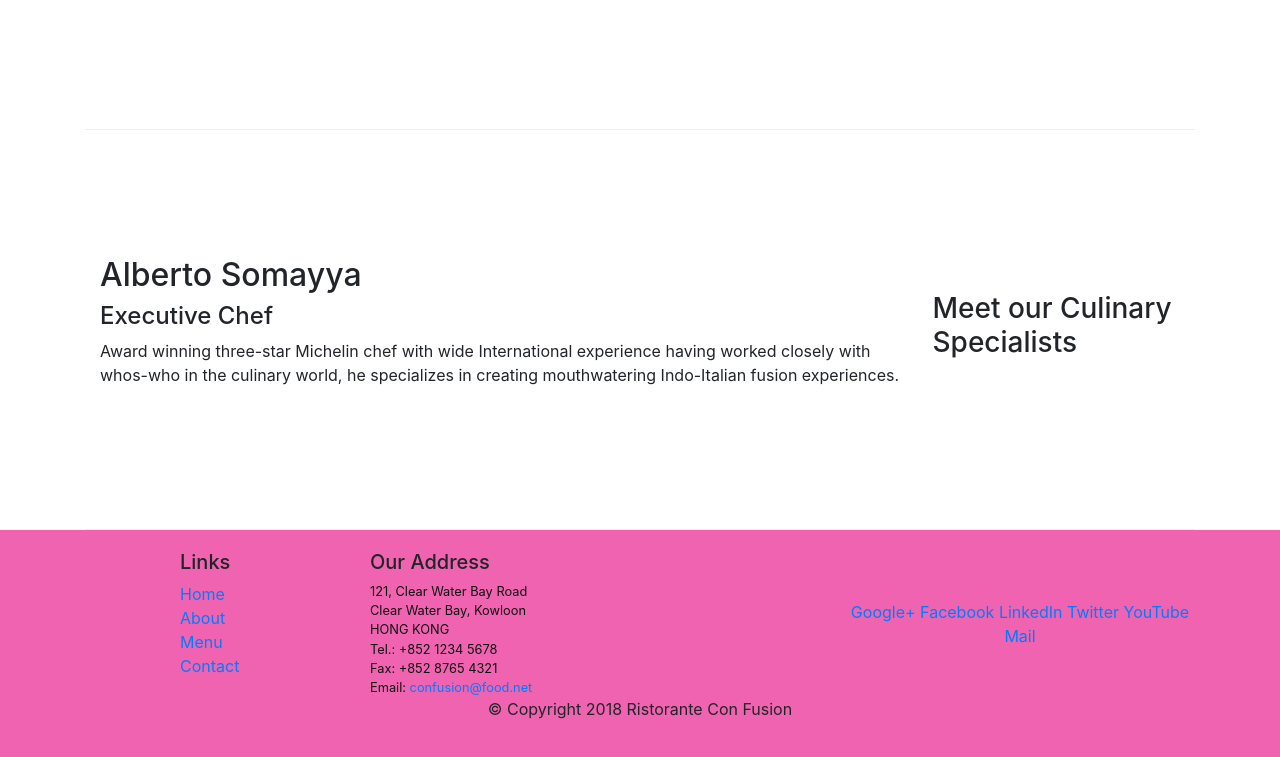
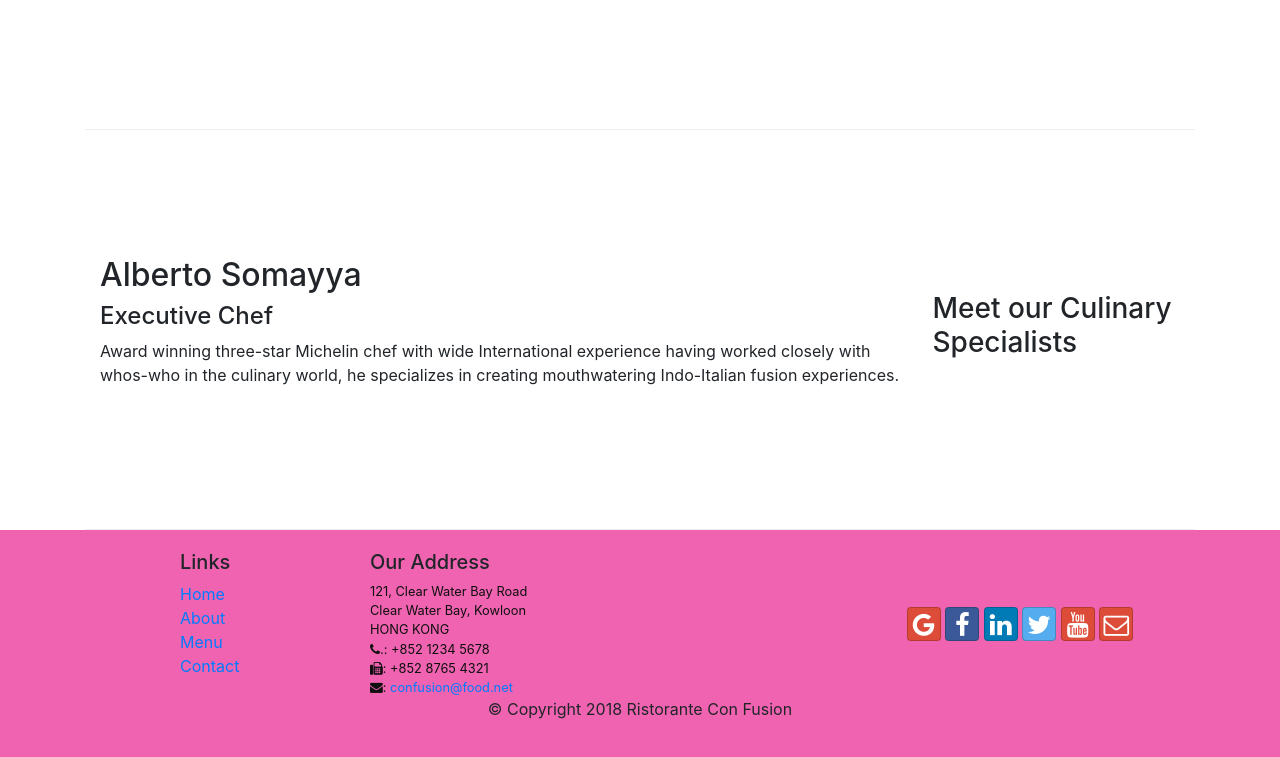
Before and after one commit to AbdulSalphan/Bootstrap-course, a website: page Bootstrap4/conFusion/index.html in a window 1280 px wide. Shown: the part 1004-1761 px from the top of the page. Drawn offline with nearby package versions, Linux system fonts and the light colour scheme.

Commit message:
Icon fonts

```diff
--- a/Bootstrap4/conFusion/index.html
+++ b/Bootstrap4/conFusion/index.html
@@ -10,6 +10,8 @@
     <!-- Bootstrap CSS -->
     <link rel="stylesheet" href="node_modules/bootstrap/dist/css/bootstrap.min.css">
     <link rel="stylesheet" href="css/styles.css">
+    <link rel="stylesheet" href="node_modules/font-awesome/css/font-awesome.min.css">
+    <link rel="stylesheet" href="node_modules/bootstrap-social/bootstrap-social.css">
     <title>Ristorante Con Fusion</title>
 </head>
 
@@ -22,10 +24,10 @@
             <a class="navbar-brand mr-auto" href="#">Ristorante Con Fusion</a>
             <div class="collapse navbar-collapse" id="Navbar">
                 <ul class="navbar-nav mr-auto">
-                    <li class="nav-item active"><a class="nav-link" href="#">Home</a></li>
-                    <li class="nav-item"><a class="nav-link" href="./aboutus.html">About</a></li>
-                    <li class="nav-item"><a class="nav-link" href="#">Menu</a></li>
-                    <li class="nav-item"><a class="nav-link" href="#">Contact</a></li>
+                    <li class="nav-item active"><a class="nav-link" href="#"><span class="fa fa-home fa-lg"></span> Home</a></li>
+                    <li class="nav-item"><a class="nav-link" href="./aboutus.html"><span class="fa fa-info fa-lg"></span> About</a></li>
+                    <li class="nav-item"><a class="nav-link" href="#"><span class="fa fa-list fa-lg"></span> Menu</a></li>
+                    <li class="nav-item"><a class="nav-link" href="#"><span class="fa fa-address-card fa-lg"></span> Contact</a></li>
                 </ul>
             </div>
         </div>
@@ -96,19 +98,19 @@
 		              121, Clear Water Bay Road<br>
 		              Clear Water Bay, Kowloon<br>
 		              HONG KONG<br>
-		              Tel.: +852 1234 5678<br>
-		              Fax: +852 8765 4321<br>
-		              Email: <a href="mailto:confusion@food.net">confusion@food.net</a>
+		              <i class="fa fa-phone"></i>.: +852 1234 5678<br>
+		              <i class="fa fa-fax"></i>: +852 8765 4321<br>
+		              <i class="fa fa-envelope"></i>: <a href="mailto:confusion@food.net">confusion@food.net</a>
 		           </address>
                 </div>
                 <div class="col-12 col-sm-4 align-self-center">
                     <div class="text-center">
-                        <a href="http://google.com/+">Google+</a>
-                        <a href="http://www.facebook.com/profile.php?id=">Facebook</a>
-                        <a href="http://www.linkedin.com/in/">LinkedIn</a>
-                        <a href="http://twitter.com/">Twitter</a>
-                        <a href="http://youtube.com/">YouTube</a>
-                        <a href="mailto:">Mail</a>
+                        <a class="btn btn-social-icon btn-google" href="http://google.com/"><i class="fa fa-google"></i></a>
+                        <a class="btn btn-social-icon btn-facebook" href="http://www.facebook.com/profile.php?id="><i class="fa fa-facebook"></i></a>
+                        <a class="btn btn-social-icon btn-linkedin" href="http://www.linkedin.com/in/"><i class="fa fa-linkedin"></i></a>
+                        <a class="btn btn-social-icon btn-twitter" href="http://twitter.com/"><i class="fa fa-twitter"></i></a>
+                        <a class="btn btn-social-icon btn-google" href="http://youtube.com/"><i class="fa fa-youtube"></i></a>
+                        <a class="btn btn-social-icon btn-google" href="mailto:"><i class="fa fa-envelope-o"></i></a>
                     </div>
                 </div>
            </div>
--- a/Bootstrap4/conFusion/package.json
+++ b/Bootstrap4/conFusion/package.json
@@ -15,6 +15,8 @@
   },
   "dependencies": {
     "bootstrap": "^4.0.0",
+    "bootstrap-social": "^5.1.1",
+    "font-awesome": "^4.7.0",
     "jquery": "^3.3.1",
     "popper.js": "^1.12.9"
   }
```
Also changed, not shown: Bootstrap4/conFusion/aboutus.html (+15 -13 lines), 1 other file.
